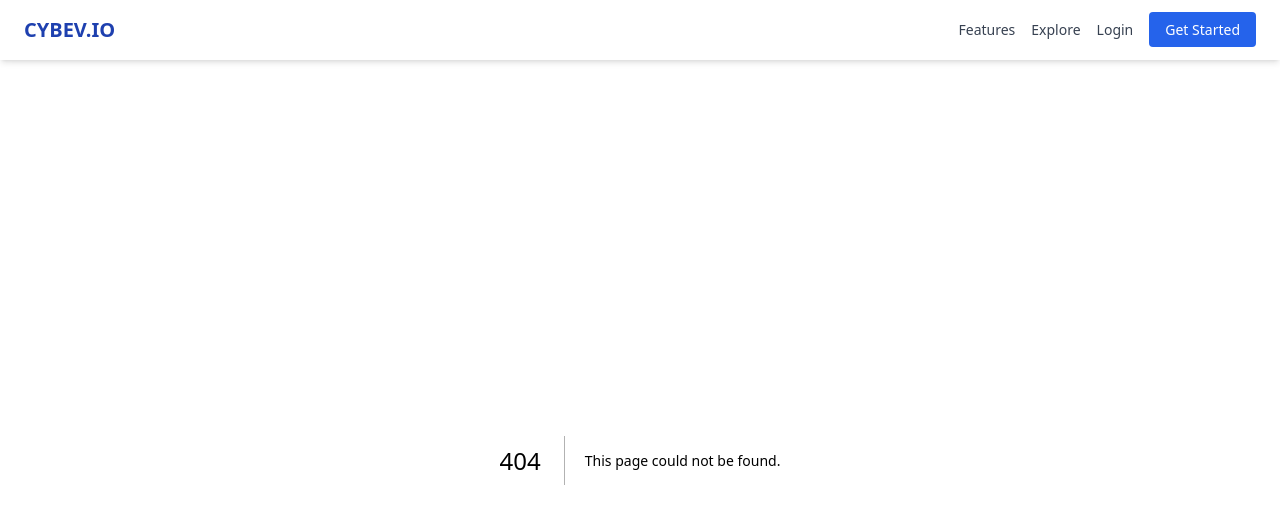
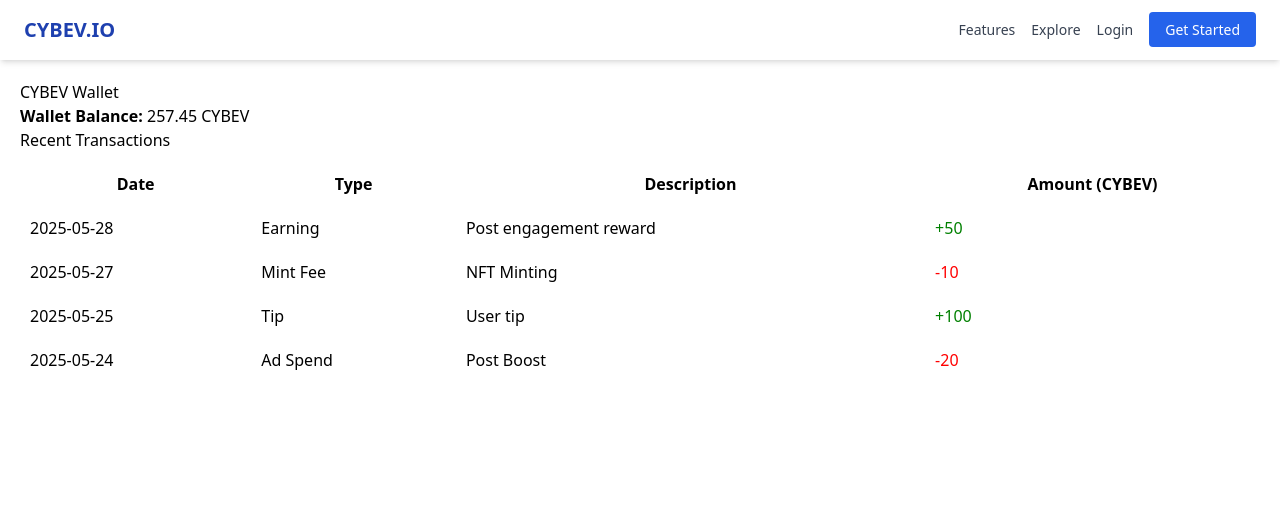
Before and after one commit to cybev1/cybev-frontend, a Next.js app: page /studio/wallet in a window 1280 px wide. Before the commit this address had no page. Shown: the top 524 px of the page. Built offline with nearby package versions, Linux system fonts and the light colour scheme.

Commit message:
Add files via upload

```diff
--- /dev/null
+++ b/pages/studio/wallet.jsx
@@ -0,0 +1,52 @@
+
+import React, { useEffect, useState } from 'react';
+
+export default function Wallet() {
+  const [balance, setBalance] = useState(0);
+  const [transactions, setTransactions] = useState([]);
+
+  useEffect(() => {
+    // Simulated wallet data
+    const simulatedBalance = 257.45;
+    const simulatedTransactions = [
+      { id: 1, type: 'Earning', amount: 50, description: 'Post engagement reward', date: '2025-05-28' },
+      { id: 2, type: 'Mint Fee', amount: -10, description: 'NFT Minting', date: '2025-05-27' },
+      { id: 3, type: 'Tip', amount: 100, description: 'User tip', date: '2025-05-25' },
+      { id: 4, type: 'Ad Spend', amount: -20, description: 'Post Boost', date: '2025-05-24' },
+    ];
+
+    setBalance(simulatedBalance);
+    setTransactions(simulatedTransactions);
+  }, []);
+
+  return (
+    <div style={{ padding: 20 }}>
+      <h2>CYBEV Wallet</h2>
+      <p><strong>Wallet Balance:</strong> {balance} CYBEV</p>
+
+      <h3>Recent Transactions</h3>
+      <table border="1" cellPadding="10" style={{ width: '100%', marginTop: 10 }}>
+        <thead>
+          <tr>
+            <th>Date</th>
+            <th>Type</th>
+            <th>Description</th>
+            <th>Amount (CYBEV)</th>
+          </tr>
+        </thead>
+        <tbody>
+          {transactions.map(tx => (
+            <tr key={tx.id}>
+              <td>{tx.date}</td>
+              <td>{tx.type}</td>
+              <td>{tx.description}</td>
+              <td style={{ color: tx.amount < 0 ? 'red' : 'green' }}>
+                {tx.amount > 0 ? '+' : ''}{tx.amount}
+              </td>
+            </tr>
+          ))}
+        </tbody>
+      </table>
+    </div>
+  );
+}
```
